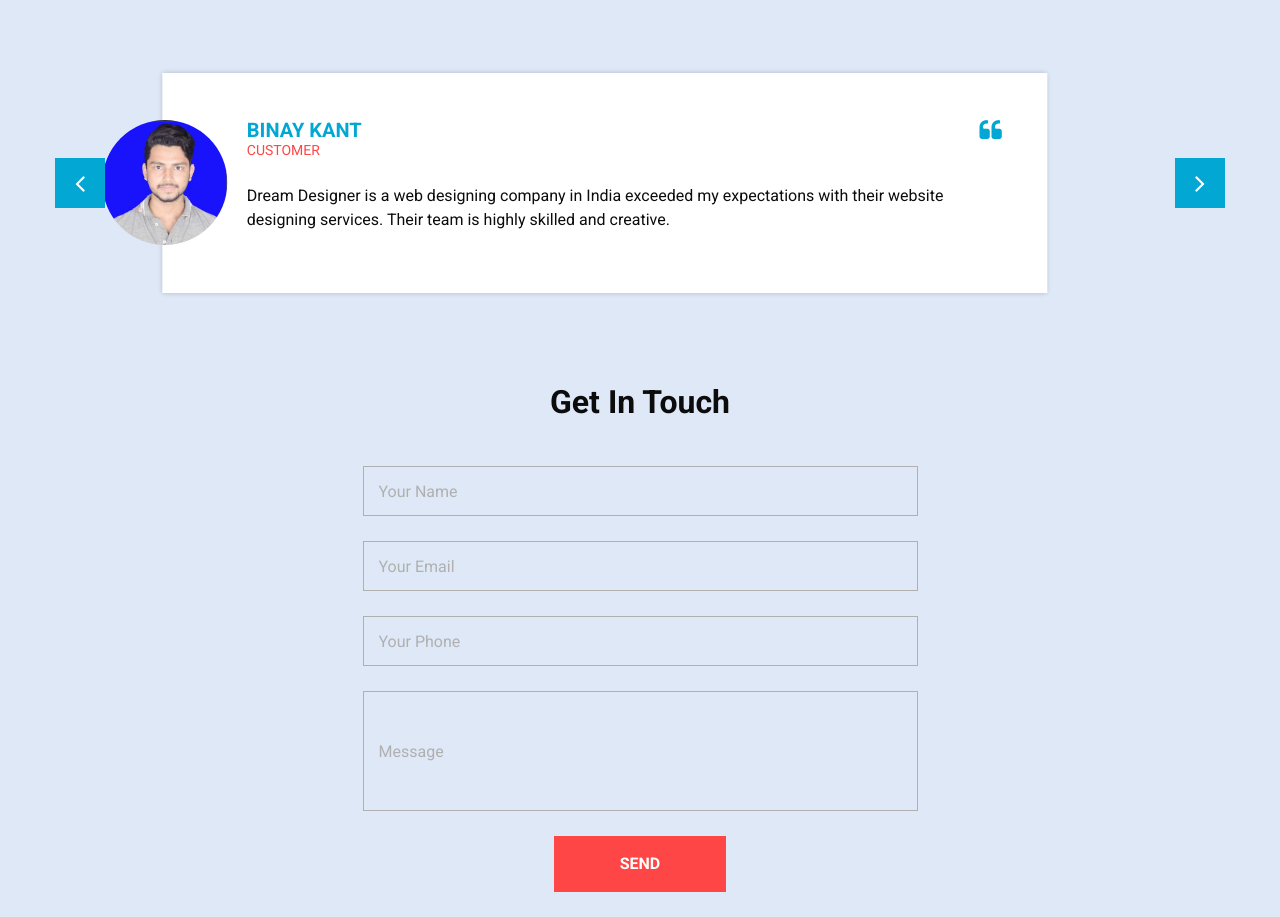
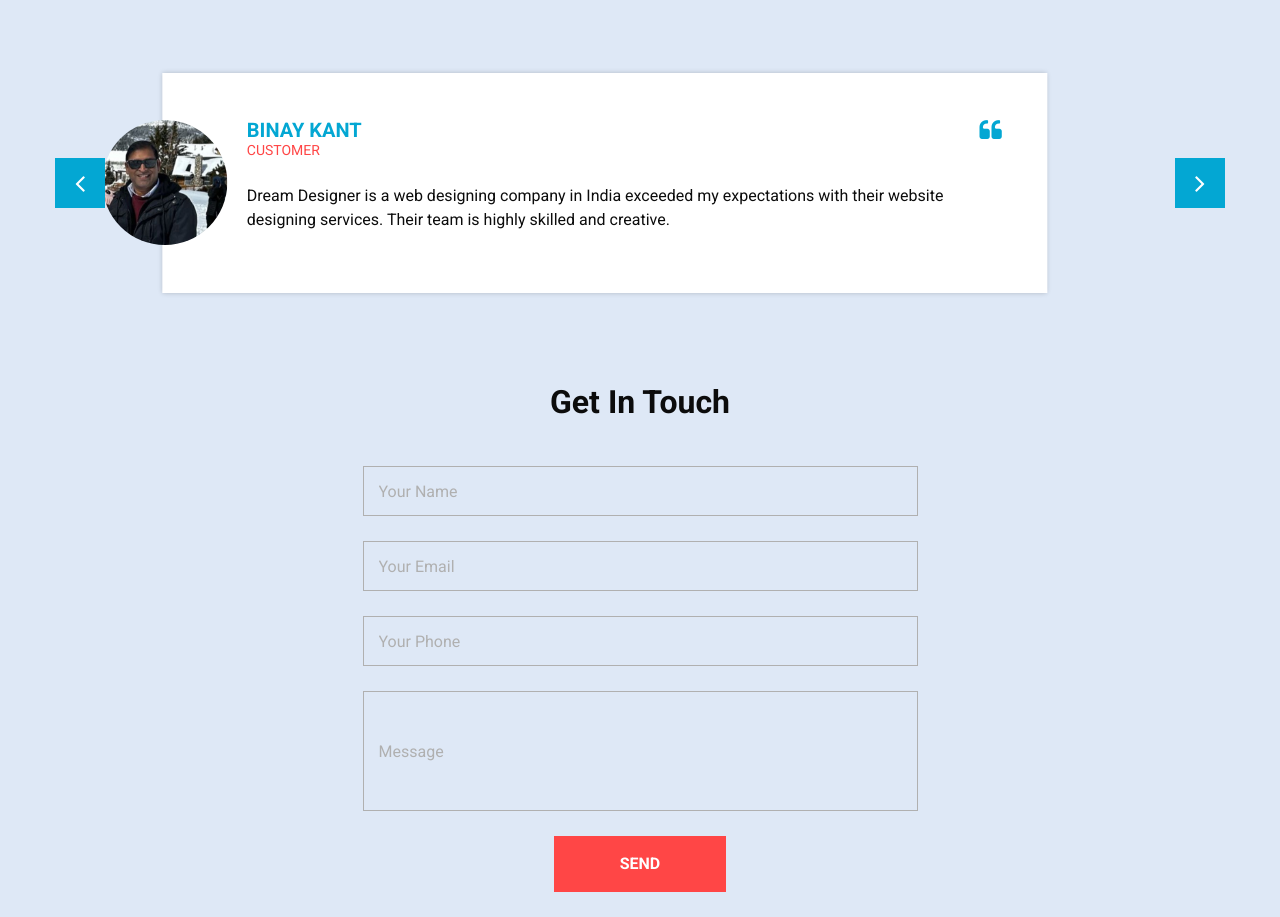
Before and after one commit to Dream-Designers/Dream_Designer.io, a plain HTML site: page index.html in a window 1280 px wide. Shown: the part 3160-4077 px from the top of the page. Drawn offline with Linux system fonts and the light colour scheme; a script that the page names is missing.

Commit message:
Update index.html

```diff
--- a/index.html
+++ b/index.html
@@ -440,7 +440,7 @@
                 <div class="col-md-10 mx-auto">
                   <div class="box">
                     <div class="img-box">
-                      <img src="images/client1.JPG" alt="">
+                      <img src="images/binay.jpg" alt="">
                     </div>
                     <div class="detail-box">
                       <div class="client_info">
```
